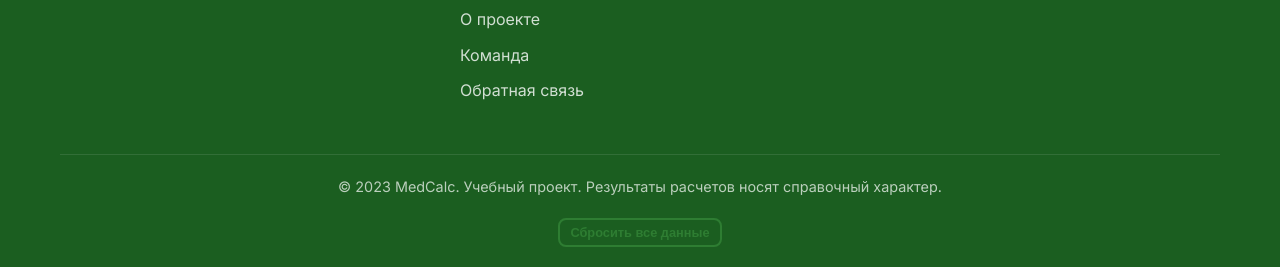
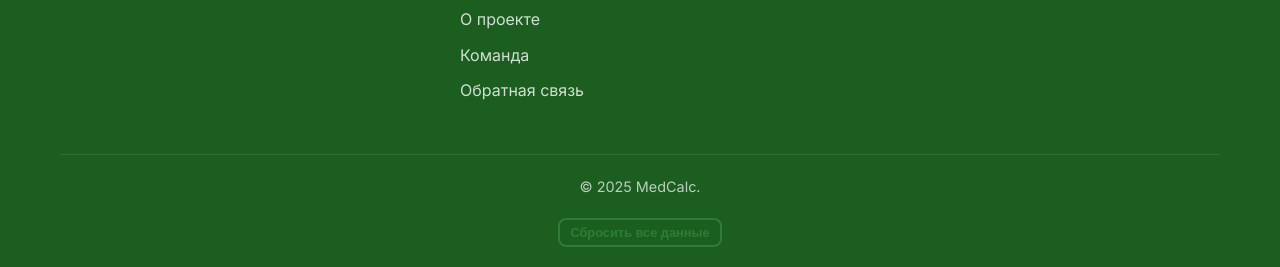
Before and after one commit to FSL-Tikaani/med_web_app, a plain HTML site: page index.html in a window 1280 px wide. Shown: the part 1710-1977 px from the top of the page. Drawn offline with Linux system fonts and the light colour scheme.

Commit message:
fix year

```diff
--- a/index.html
+++ b/index.html
@@ -906,7 +906,7 @@
             </div>
         </div>
         <div class="footer-bottom">
-            <p>© 2023 MedCalc. Учебный проект. Результаты расчетов носят справочный характер.</p>
+            <p>© 2025 MedCalc.</p>
         </div>
     </div>
 </footer>
```
